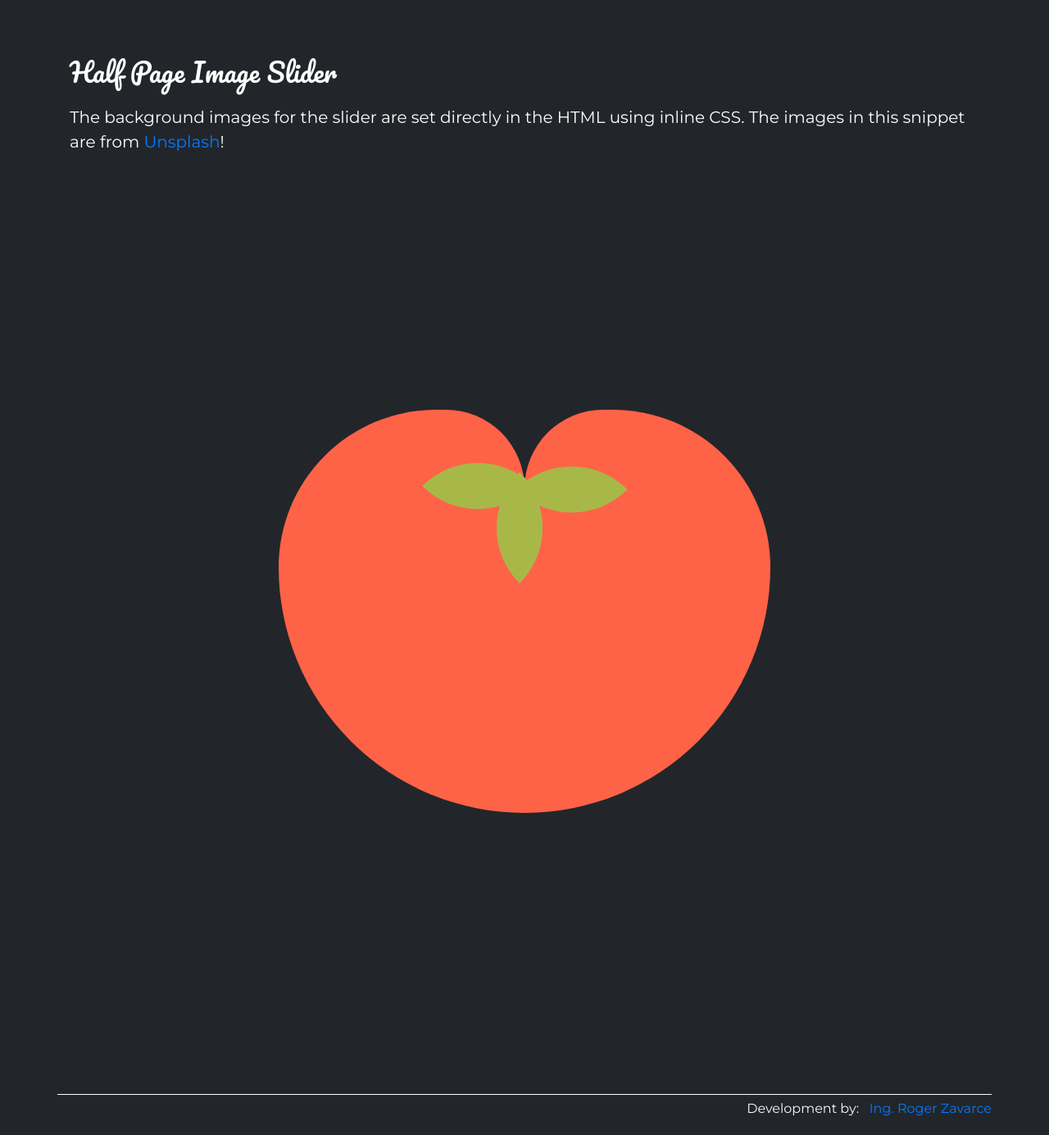
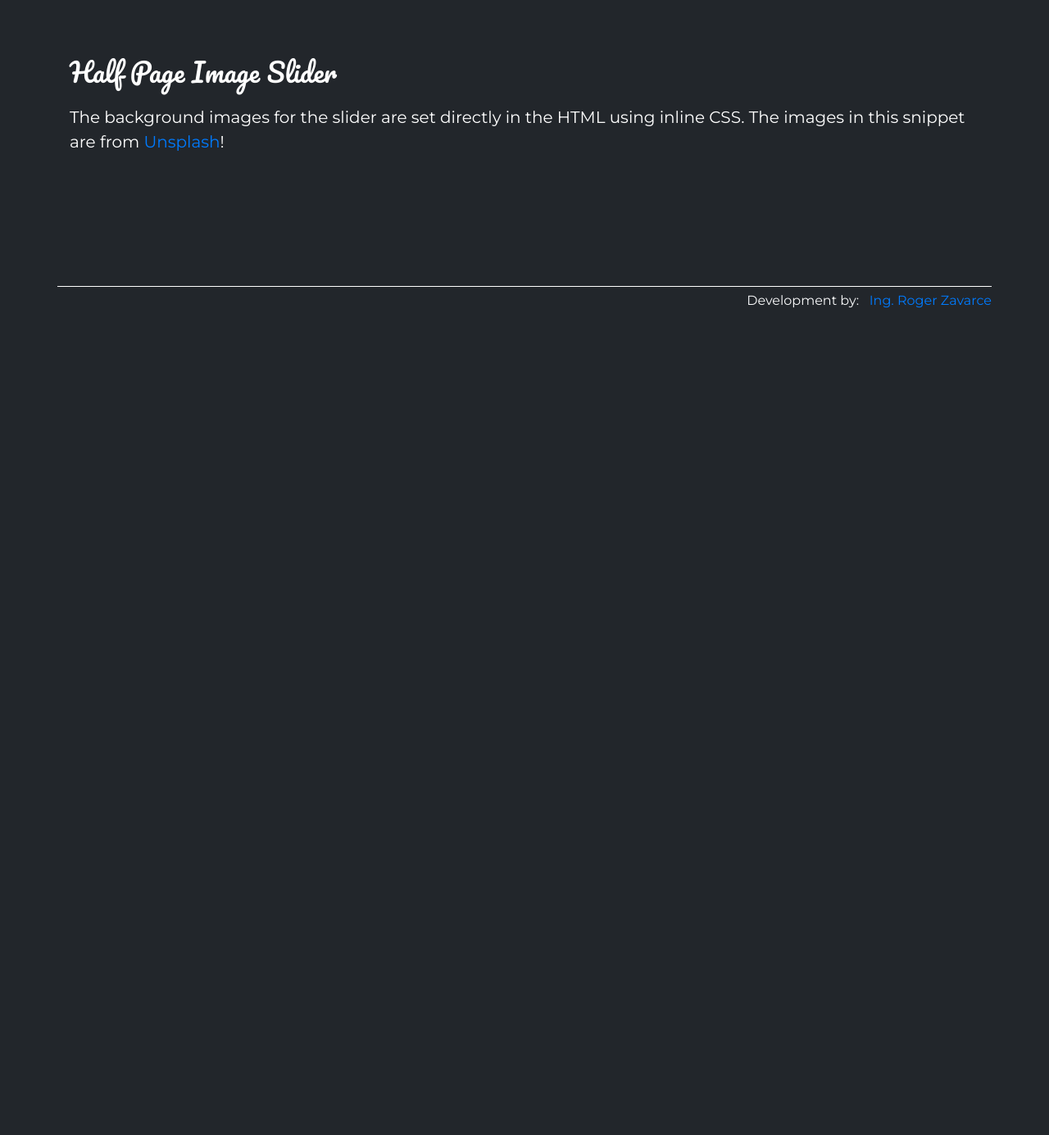
Before and after one commit to rzavarce/PomodoroTimer, a Django app: page / in a window 1280 px wide. Shown: the part 241-1626 px from the top of the page at 82% size. After the commit the page ends 617 px from the top, so only its background shows below. Run offline with Django 3.2, Linux system fonts and the light colour scheme; some libraries are stand-ins or nearby versions.

Commit message:
update index page

```diff
--- a/templates/tasks/index.html
+++ b/templates/tasks/index.html
@@ -13,14 +13,4 @@
 		</div>
 	</section>
 
-	<section class="py-5">
-		<div class="container_tomato">
-			<div id="tomato">
-				<div id="tomatoTop"></div>
-				<div id="tomatoFill"></div>
-			</div>
-		</div>
-
-	</section>
-
 {% endblock %}
```
